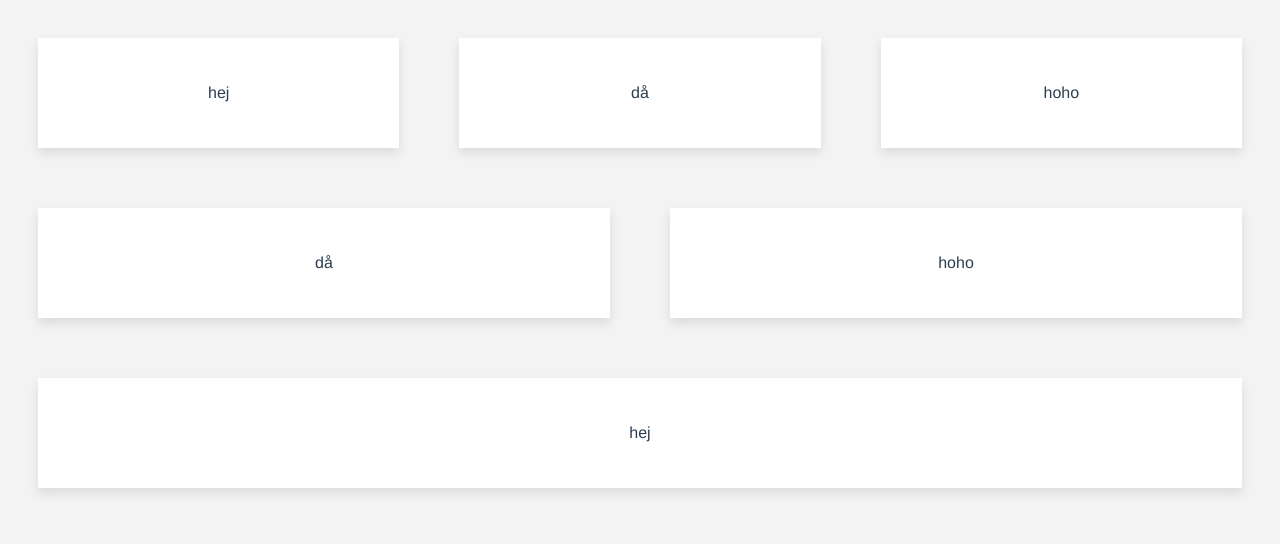
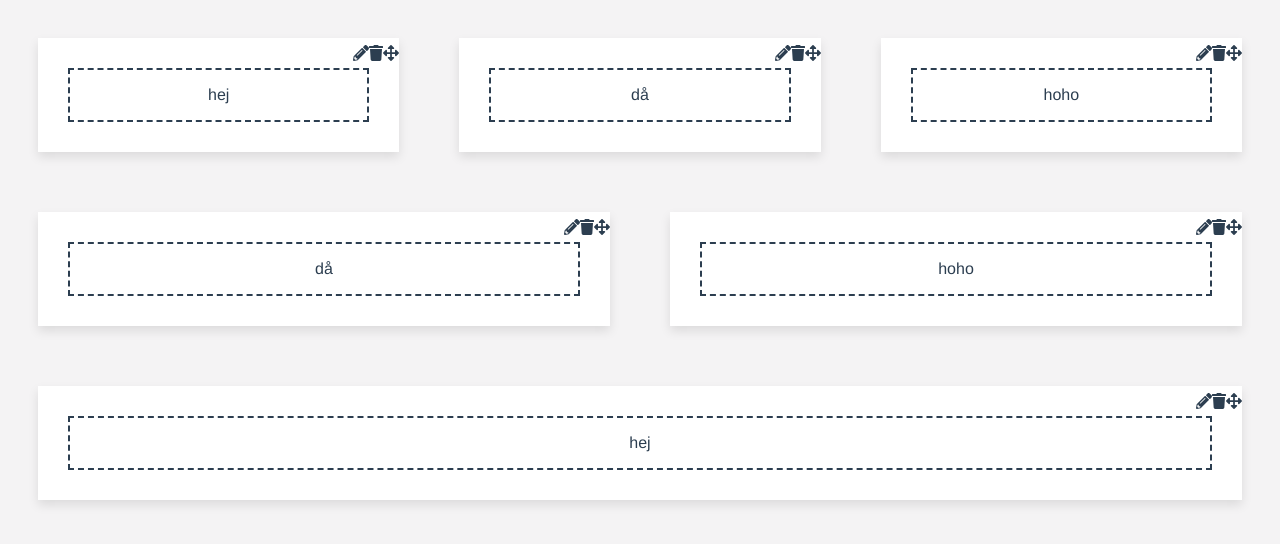
Before and after one commit to LovreB/draggable-grid, a Vue app: page / in a window 1280 px wide. Shown: the top 544 px of the page. Built offline with nearby package versions, Linux system fonts and the light colour scheme.

Commit message:
added fontawesome and possibility to remove blocks

```diff
--- a/package.json
+++ b/package.json
@@ -8,6 +8,11 @@
     "lint": "vue-cli-service lint"
   },
   "dependencies": {
+    "@fortawesome/fontawesome-svg-core": "^1.2.28",
+    "@fortawesome/free-brands-svg-icons": "^5.13.0",
+    "@fortawesome/free-regular-svg-icons": "^5.13.0",
+    "@fortawesome/free-solid-svg-icons": "^5.13.0",
+    "@fortawesome/vue-fontawesome": "^0.1.9",
     "core-js": "^3.6.4",
     "vue": "^2.6.11"
   },
--- a/src/App.vue
+++ b/src/App.vue
@@ -1,14 +1,15 @@
 <template>
   <div id="app">
     <BlockRow
-      v-for="(r, index) in rows"
-      :key="index"
+      v-for="(r, i) in rows"
+      :key="i"
       :blocks="r.blocks"
-      :row="index"
-      @insBelow="insertBelowRow(index)"
-      @insSide="insertRightOf(index, $event)"
-      @dragStart="moveStart(index, $event)"
-      @dragEnd="moveEnd(index, $event)"
+      :row="i"
+      @insBelow="insertBelowRow(i)"
+      @insSide="insertRightOf(i, $event)"
+      @dragStart="moveStart(i, $event)"
+      @dragEnd="moveEnd(i, $event)"
+      @removeBlock="removeBlock(i, $event)"
     />
   </div>
 </template>
--- a/src/components/Block.vue
+++ b/src/components/Block.vue
@@ -10,7 +10,20 @@
             @mouseleave="hideAddButtons"
             @mousedown="$emit('moveStart')"
         >
-            <p >{{ this.title }}</p>
+            <div
+                class="block__header"
+            >
+                <font-awesome-icon icon="pencil-alt" />
+                <font-awesome-icon
+                    icon="trash"
+                    @click="$emit('removeBlock')"
+                />
+                <font-awesome-icon icon="arrows-alt" />
+            </div>
+            <div class="block__content">
+                <p >{{ this.title }}</p>
+            </div>
+            <input v-if="isEditorMode"/>
             <AddButton
                     position="right"
                     :isHidden="!isHovering"
@@ -31,10 +44,11 @@
 
 <script>
 import AddButton from './AddButton.vue'
+
 export default {
     name: 'Block',
     components: {
-      AddButton
+      AddButton,
     },
     props: {
         title: String,
@@ -60,10 +74,19 @@ export default {
 .block {
     background-color: white;
     box-shadow: 0 5px 10px 0 rgba(0,0,0,.1);
-    padding: 30px;
     margin: 5px;
     flex: 1;
     position: relative;
+}
+.block__header {
+    display: flex;
+    align-items: center;
+    justify-content: flex-end;
+    height: 30px;
+}
+.block__content {
+    margin: 0 30px 30px;
+    border: dashed 2px;
 }
 .empty {
     width: 25px;
--- a/src/components/BlockFilled.vue
+++ /dev/null
@@ -1,58 +0,0 @@
-<template>
-    <div
-            class="block"
-            @mouseover="showAddButtons"
-            @mouseleave="hideAddButtons"
-            @mousedown="$emit('moveStart')"
-    >
-        <p >{{ this.title }}</p>
-        <AddButton
-                position="right"
-                :isHidden="!isHovering"
-                @click.native="$emit('insSide')"
-        />
-        <AddButton
-                position="bottom"
-                :isHidden="!isHovering"
-                @click.native="$emit('insBelow')"
-        />
-    </div>
-</template>
-
-<script>
-    import AddButton from './AddButton.vue'
-    export default {
-        name: 'BlockFilled',
-        components: {
-            AddButton
-        },
-        props: {
-            title: String,
-        },
-        data: function() {
-            return {
-                isEditorMode: false,
-                isHovering: false
-            }
-        },
-        methods: {
-            showAddButtons() {
-                this.isHovering = true
-            },
-            hideAddButtons() {
-                this.isHovering = false
-            }
-        }
-    }
-</script>
-
-<style scoped>
-    .block {
-        background-color: white;
-        box-shadow: 0 5px 10px 0 rgba(0,0,0,.1);
-        padding: 30px;
-        margin: 5px;
-        flex: 1;
-        position: relative;
-    }
-</style>
--- a/src/components/BlockRow.vue
+++ b/src/components/BlockRow.vue
@@ -14,6 +14,7 @@
                    @insSide="$emit('insSide', i)"
                    @moveStart="$emit('dragStart', i)"
                    @moveEnd="$emit('dragEnd', [i, $event])"
+                   @removeBlock="$emit('removeBlock', i)"
             />
         </div>
         <div
--- a/src/main.js
+++ b/src/main.js
@@ -1,5 +1,13 @@
 import Vue from 'vue'
 import App from './App.vue'
+import { library } from '@fortawesome/fontawesome-svg-core'
+import { fas } from '@fortawesome/free-solid-svg-icons'
+import { far } from '@fortawesome/free-regular-svg-icons'
+import { FontAwesomeIcon } from '@fortawesome/vue-fontawesome'
+
+library.add(fas)
+library.add(far)
+Vue.component('font-awesome-icon', FontAwesomeIcon)
 
 Vue.config.productionTip = false
 
```
Also changed, not shown: src/components/BlockEmpty.vue (deleted, +0 -33 lines), src/components/BlockContent.vue (added), 1 other file (tests, documents, lock files or other folders).
